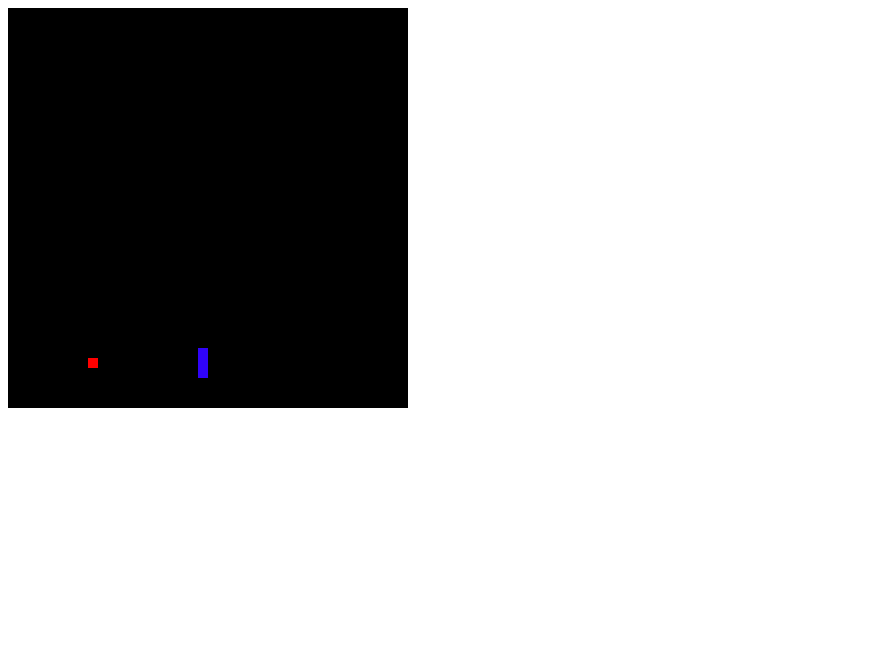
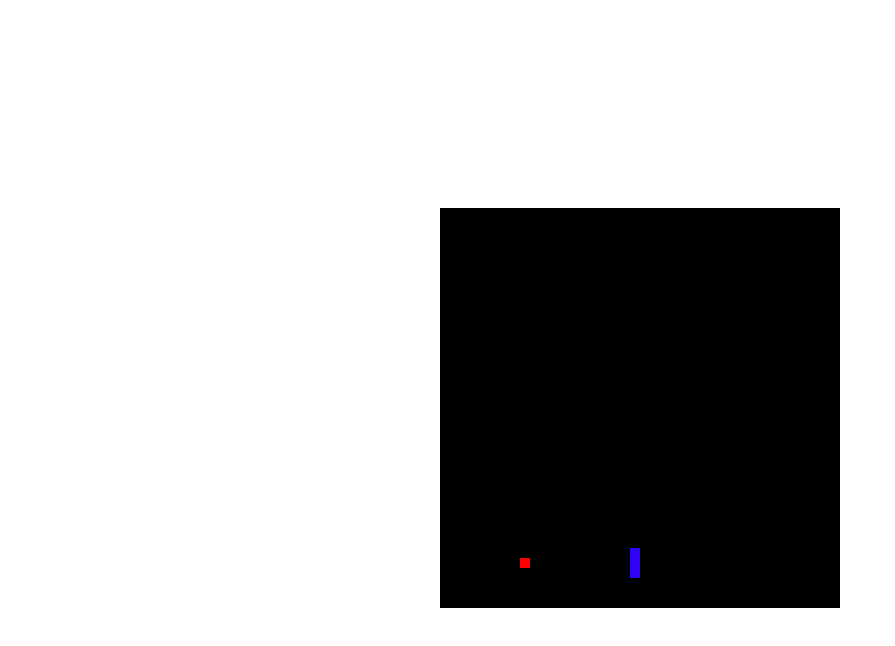
Before and after one commit to Hanyloick/ngSnake, an Angular app in the folder ngSnake/: page / in a window 1280 px wide. Shown: the top 646 px of the page, without its empty margins (0-895 px from the left). Built offline with nearby package versions, Linux system fonts and the light colour scheme.

Commit message:
moved code from root component to snake-game.component

```diff
--- a/ngSnake/src/app/app.component.css
+++ b/ngSnake/src/app/app.component.css
@@ -0,0 +1,6 @@
+.game {
+    display: flex;
+    justify-content: center;
+    align-items: center;
+    height: 100vh;
+}
--- a/ngSnake/src/app/app.component.html
+++ b/ngSnake/src/app/app.component.html
@@ -1,4 +1,3 @@
 <div class="game">
-<app-game-board [food]="food" [snake]="snake"></app-game-board>
-<app-restart *ngIf="gameOver" (restart)="onRestartGame()"></app-restart>
+    <app-snake-game></app-snake-game>
 </div>
--- a/ngSnake/src/app/app.component.ts
+++ b/ngSnake/src/app/app.component.ts
@@ -13,66 +13,6 @@ import { FoodModel } from './models/food/food';
   templateUrl: './app.component.html',
   styleUrls: ['./app.component.css'],
 })
-export class AppComponent implements OnInit {
+export class AppComponent {
   title = 'ngSnake';
-  gameOver = false;
-
-  constructor(private gameEngine: GameEngine, private cdr: ChangeDetectorRef) {}
-
-  ngOnInit(): void {
-    this.gameEngine.gameOverEvent.subscribe(() => {
-      this.onGameOver();
-    });
-  }
-
-  @HostListener('document:keydown', ['$event'])
-  handleKeyboardEvent(event: KeyboardEvent) {
-    let direction: Direction | null = null;
-    switch (event.key) {
-      case 't':
-        this.gameEngine.startGame();
-        break;
-      case 'ArrowUp':
-      case 'w':
-        direction = Direction.Up;
-        break;
-      case 'ArrowDown':
-      case 's':
-        direction = Direction.Down;
-        break;
-      case 'ArrowLeft':
-      case 'a':
-        direction = Direction.Left;
-        break;
-      case 'ArrowRight':
-      case 'd':
-        direction = Direction.Right;
-        break;
-    }
-
-    if (direction !== null) {
-      this.gameEngine.handleInput(direction);
-    }
-  }
-
-  onGameOver(): void {
-    this.gameOver = true;
-  }
-
-  onRestartGame(): void {
-    window.location.reload();
-    // this.gameOver = false;
-    // this.gameEngine.restartGame();
-    // this.cdr.detectChanges();
-    // this.gameEngine.startGame();
-
-  }
-
-  get snake(): SnakeModel {
-    return this.gameEngine.getSnakeModel();
-  }
-
-  get food(): FoodModel {
-    return this.gameEngine.getFoodModel();
-  }
-}
+ }
--- a/ngSnake/src/app/app.module.ts
+++ b/ngSnake/src/app/app.module.ts
@@ -7,6 +7,7 @@ import { SnakeComponent } from './components/snake/snake.component';
 import { FoodComponent } from './components/food/food.component';
 import { GameEngine } from './services/engine.service';
 import { RestartComponent } from './components/restart/restart.component';
+import { SnakeGameComponent } from './components/snake-game/snake-game.component';
 
 @NgModule({
   declarations: [
@@ -14,7 +15,8 @@ import { RestartComponent } from './components/restart/restart.component';
     GameBoardComponent,
     SnakeComponent,
     FoodComponent,
-    RestartComponent
+    RestartComponent,
+    SnakeGameComponent
   ],
   imports: [
     BrowserModule
--- /dev/null
+++ b/ngSnake/src/app/components/snake-game/snake-game.component.html
@@ -0,0 +1,2 @@
+<app-game-board [food]="food" [snake]="snake"></app-game-board>
+<app-restart *ngIf="gameOver" (restart)="onRestartGame()"></app-restart>
--- /dev/null
+++ b/ngSnake/src/app/components/snake-game/snake-game.component.ts
@@ -0,0 +1,72 @@
+import { ChangeDetectorRef, Component, HostListener, OnInit } from '@angular/core';
+import { FoodModel } from 'src/app/models/food/food';
+import { Direction, SnakeModel } from 'src/app/models/snake/snake';
+import { GameEngine } from 'src/app/services/engine.service';
+
+@Component({
+  selector: 'app-snake-game',
+  templateUrl: './snake-game.component.html',
+  styleUrls: ['./snake-game.component.css']
+})
+export class SnakeGameComponent implements OnInit {
+  gameOver = false;
+
+  constructor(private gameEngine: GameEngine, private cdr: ChangeDetectorRef) {}
+
+  ngOnInit(): void {
+    this.gameEngine.gameOverEvent.subscribe(() => {
+      this.onGameOver();
+    });
+  }
+
+  @HostListener('document:keydown', ['$event'])
+  handleKeyboardEvent(event: KeyboardEvent) {
+    let direction: Direction | null = null;
+    switch (event.key) {
+      case 't':
+        this.gameEngine.startGame();
+        break;
+      case 'ArrowUp':
+      case 'w':
+        direction = Direction.Up;
+        break;
+      case 'ArrowDown':
+      case 's':
+        direction = Direction.Down;
+        break;
+      case 'ArrowLeft':
+      case 'a':
+        direction = Direction.Left;
+        break;
+      case 'ArrowRight':
+      case 'd':
+        direction = Direction.Right;
+        break;
+    }
+
+    if (direction !== null) {
+      this.gameEngine.handleInput(direction);
+    }
+  }
+
+  onGameOver(): void {
+    this.gameOver = true;
+  }
+
+  onRestartGame(): void {
+    window.location.reload();
+    // this.gameOver = false;
+    // this.gameEngine.restartGame();
+    // this.cdr.detectChanges();
+    // this.gameEngine.startGame();
+
+  }
+
+  get snake(): SnakeModel {
+    return this.gameEngine.getSnakeModel();
+  }
+
+  get food(): FoodModel {
+    return this.gameEngine.getFoodModel();
+  }
+}
```
Also changed, not shown: ngSnake/src/app/components/snake-game/snake-game.component.css (added), 1 other file (tests, documents, lock files or other folders).
